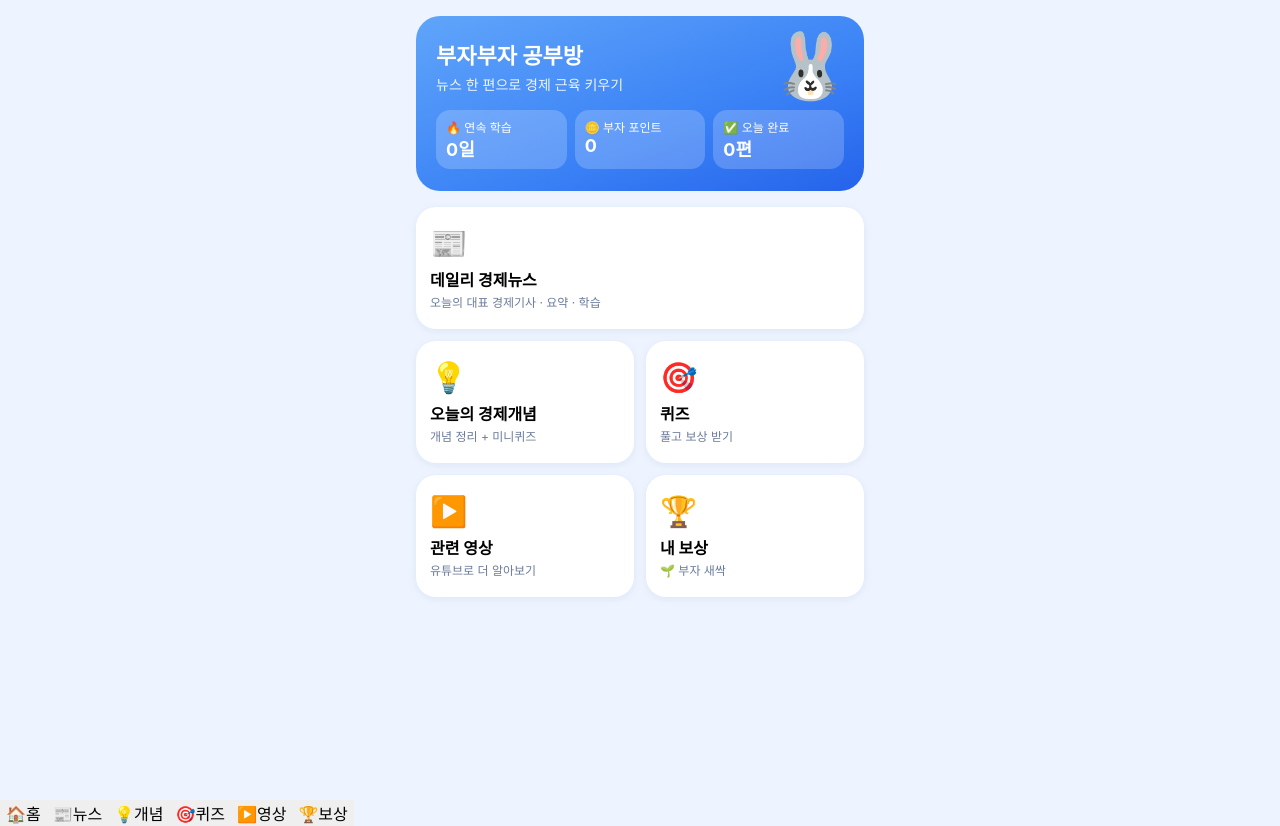
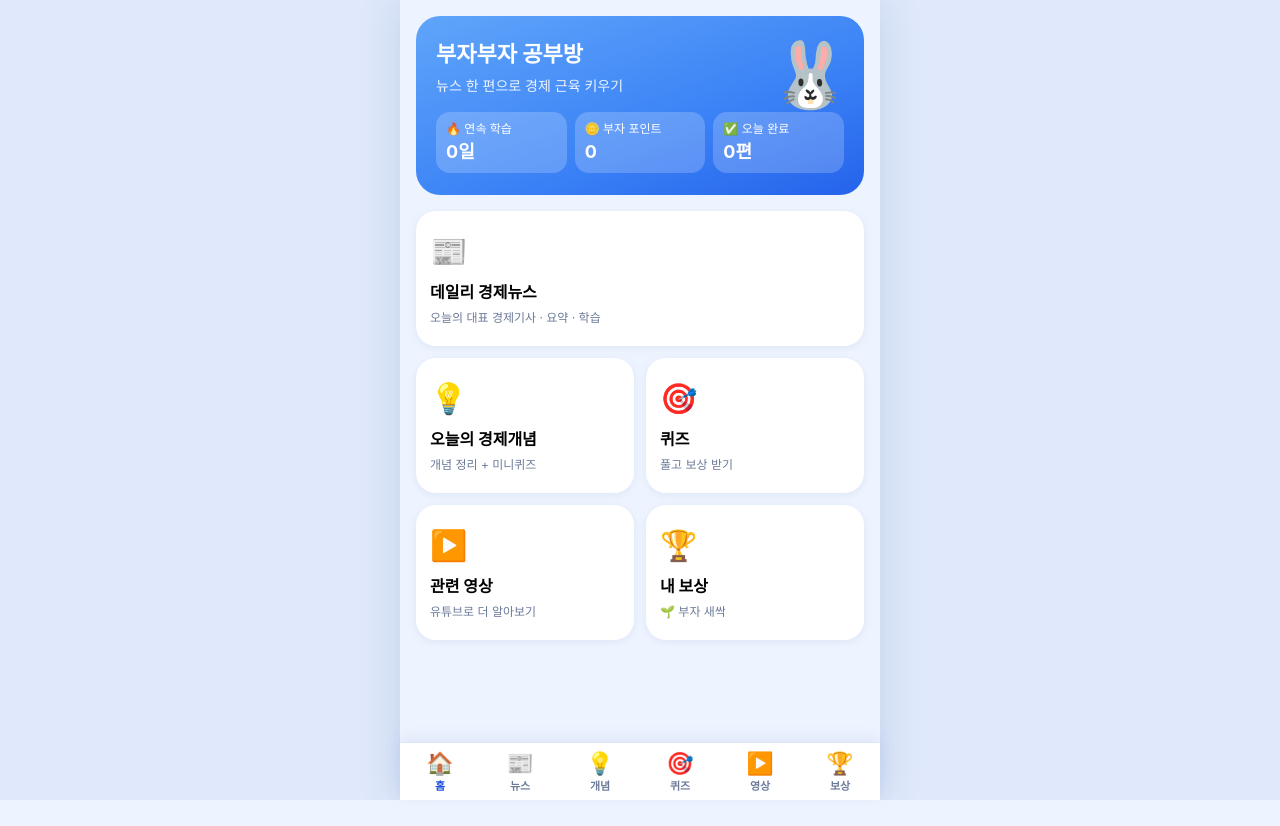
Before and after one commit to jisoon362/buja_land, a plain HTML site: page index.html in a window 1280 px wide. After the commit the page ends 800 px from the top, so only its background shows below. Drawn offline with Linux system fonts and the light colour scheme.

Commit message:
Update style.css

```diff
--- a/style.css
+++ b/style.css
@@ -107,3 +107,27 @@ a{color:var(--blue-d)}
 .section-h{font-size:15px;color:var(--mute);margin:18px 2px 8px}
 .empty{text-align:center;color:var(--mute);padding:40px 0}
 .linkbtn{display:block;text-align:center;background:#fff;border:2px solid #c9dafc;border-radius:14px;padding:12px;text-decoration:none;font-weight:700;margin-bottom:10px}
+
+/* ===== 모바일 최적화 ===== */
+html{-webkit-text-size-adjust:100%;overscroll-behavior-y:none}
+body{font-size:16px;line-height:1.5;touch-action:manipulation;padding-top:env(safe-area-inset-top)}
+button,a{touch-action:manipulation;-webkit-user-select:none;user-select:none}
+button{min-height:44px}
+button:active,.news:active,.choice:active,.menu button:active{transform:scale(.98);transition:transform .08s}
+.top{padding-top:calc(12px + env(safe-area-inset-top));min-height:56px}
+.icon-btn{min-width:44px;min-height:44px}
+.wrap{padding-bottom:calc(96px + env(safe-area-inset-bottom))}
+.tabbar{position:fixed;left:50%;transform:translateX(-50%);bottom:0;width:100%;max-width:480px;display:flex;background:#fff;
+  border-top:1px solid #dbe6fb;padding-bottom:env(safe-area-inset-bottom);z-index:8;box-shadow:0 -4px 16px rgba(30,60,140,.08)}
+.tabbar button{flex:1;background:none;font-size:11px;color:var(--mute);padding:8px 0 6px;min-height:56px;font-weight:600}
+.tabbar button span{display:block;font-size:22px;line-height:1.1;margin-bottom:2px}
+.tabbar button.on{color:var(--blue-d)}
+.cta{min-height:52px}
+.bottom{padding-bottom:calc(14px + env(safe-area-inset-bottom))}
+@media (min-width:520px){
+  body{background:#dfe9fb}
+  #app{box-shadow:0 0 40px rgba(30,60,140,.15);background:var(--bg)}
+}
+@media (max-width:360px){
+  .hero h2{font-size:19px} .hero .bunny{font-size:48px} .stat b{font-size:15px} .qtext{font-size:17px}
+}
```
